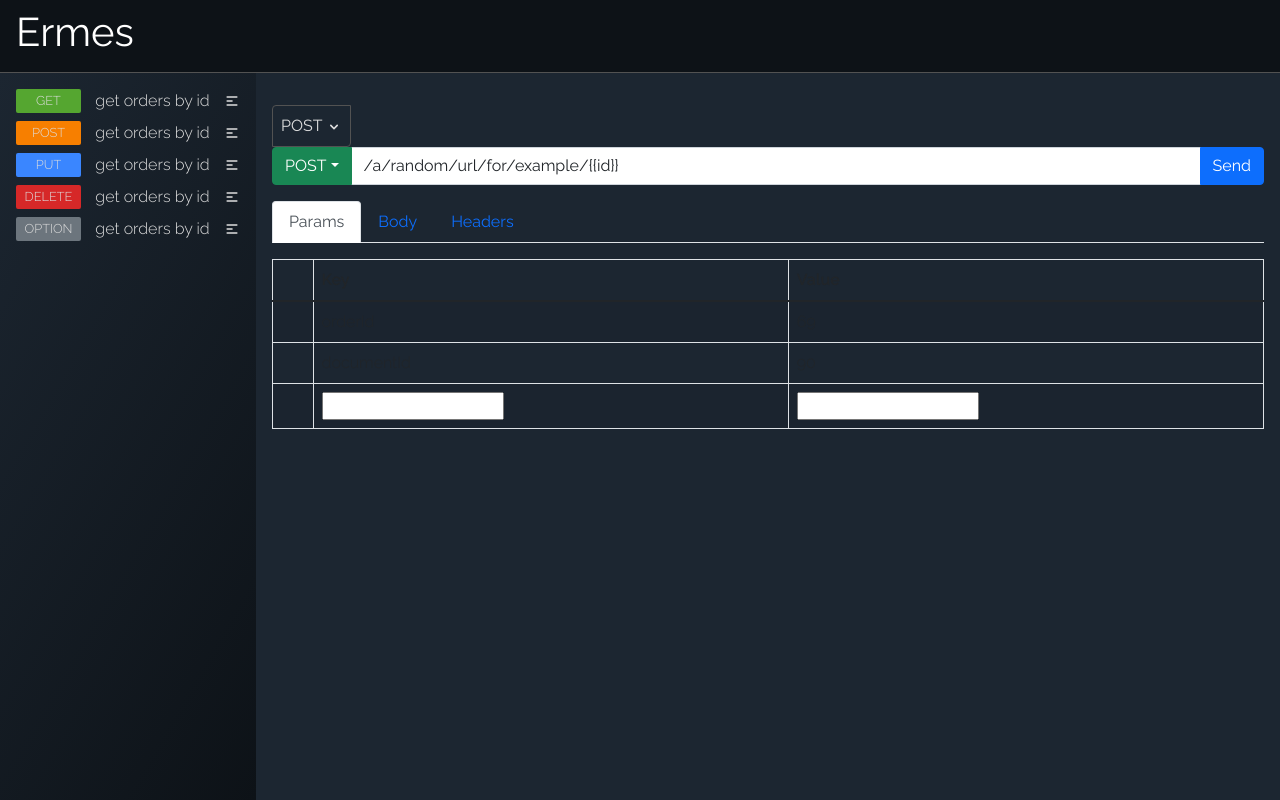
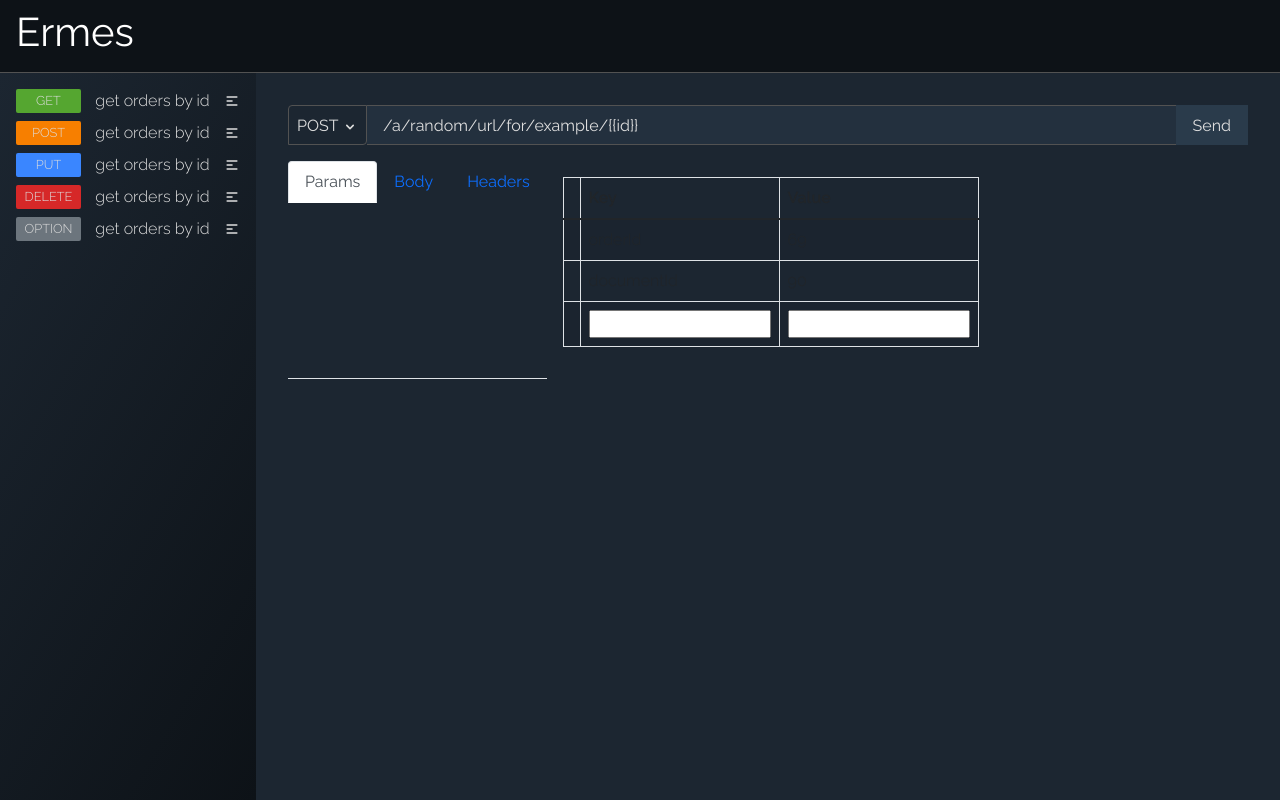
Before and after one commit to Nolex13/Ermes, a React (Create React App) app: page / in a window 1280 px wide. Built offline with nearby package versions, Linux system fonts and the light colour scheme.

Commit message:
Created some custom components removing bootstrap components

```diff
--- /dev/null
+++ b/src/components/Button/Button.tsx
@@ -0,0 +1,10 @@
+import styled from 'styled-components';
+
+export const Button = styled.button`
+	height: 40px;
+	border: none;
+	padding: 8px 16px;
+	background-color: ${p => p.theme.dark6};
+	color: ${p => p.theme.light1};
+	border: thin solid ${p => p.theme.dark6};
+`;
--- a/src/components/Dropdown.tsx
+++ b/src/components/Dropdown/Dropdown.tsx
@@ -9,6 +9,7 @@ const StyledButton = styled.button`
 	padding: 8px;
 	border: thin solid ${props => props.theme.light2};
 	border-radius: 4px 0 4px 0;
+	height: 40px;
 `;
 
 const DropdownGroup = styled.div`
@@ -43,9 +44,14 @@ const DropdownWrapper = styled.div`
 	position: relative;
 `;
 
-export const DropdownTest: FC = () => {
+interface Props {
+	defaultValue: string;
+	items: string[];
+}
+
+export const Dropdown: FC<Props> = ({ defaultValue, items }) => {
 	const [show, setShow] = useState(false);
-	const [value, setValue] = useState('POST');
+	const [value, setValue] = useState(defaultValue);
 
 	const onButtonClick = () => () => setShow(!show);
 
@@ -62,15 +68,11 @@ export const DropdownTest: FC = () => {
 			{show && (
 				<DropdownGroup>
 					<DropdownArrow />
-					<DropdownItem onClick={() => onItemClick('POST')}>POST</DropdownItem>
-					<DropdownItem onClick={() => onItemClick('GET')}>GET</DropdownItem>
-					<DropdownItem onClick={() => onItemClick('PUT')}>PUT</DropdownItem>
-					<DropdownItem onClick={() => onItemClick('DELETE')}>
-						DELETE
-					</DropdownItem>
-					<DropdownItem onClick={() => onItemClick('OPTION')}>
-						OPTION
-					</DropdownItem>
+					{items.map(item => (
+						<DropdownItem onClick={() => onItemClick(item)}>
+							{item}
+						</DropdownItem>
+					))}
 				</DropdownGroup>
 			)}
 		</DropdownWrapper>
--- /dev/null
+++ b/src/components/Input/Input.tsx
@@ -0,0 +1,13 @@
+import styled from 'styled-components';
+
+export const Input = styled.input`
+	box-sizing: border-box;
+	background-color: ${props => props.theme.dark5};
+	color: ${p => p.theme.light1};
+	border: thin solid ${p => p.theme.light2};
+	border-right: none;
+	border-left: none;
+	height: 40px;
+	padding: 8px 16px;
+	flex: 1 1;
+`;
--- a/src/components/Main.tsx
+++ b/src/components/Main.tsx
@@ -1,16 +1,12 @@
 import styled from 'styled-components';
 import { FC } from 'react';
-import {
-	Dropdown,
-	FormControl,
-	InputGroup,
-	Button,
-	Tabs,
-	Tab,
-} from 'react-bootstrap';
+import { Tab, Tabs } from 'react-bootstrap';
 import { ParamsTab } from './ParamsTab';
 import { BodyTab } from './BodyTab';
-import { DropdownTest } from './Dropdown';
+import { Dropdown } from './Dropdown/Dropdown';
+import { Input } from './Input/Input';
+import { Button } from './Button/Button';
+import { Row } from './Row/row';
 
 const MainWrapper = styled.div`
 	background: ${props => props.theme.dark4};
@@ -19,28 +15,15 @@ const MainWrapper = styled.div`
 	min-height: 100%;
 `;
 
-const Row = styled.div`
-	margin-top: 16px;
-	margin-bottom: 16px;
-`;
-
 export const Main: FC = () => (
 	<MainWrapper>
 		<Row>
-			<DropdownTest />
-			<InputGroup>
-				<Dropdown>
-					<Dropdown.Toggle variant="success">POST</Dropdown.Toggle>
-					<Dropdown.Menu>
-						<Dropdown.Item href="#/action-1">GET</Dropdown.Item>
-						<Dropdown.Item href="#/action-2">DELETE</Dropdown.Item>
-						<Dropdown.Item href="#/action-3">PUT</Dropdown.Item>
-						<Dropdown.Item href="#/action-3">OPTION</Dropdown.Item>
-					</Dropdown.Menu>
-				</Dropdown>
-				<FormControl value="/a/random/url/for/example/{{id}}" />
-				<Button>Send</Button>
-			</InputGroup>
+			<Dropdown
+				defaultValue="POST"
+				items={['POST', 'GET', 'PUT', 'DELETE', 'OPTION']}
+			/>
+			<Input value="/a/random/url/for/example/{{id}}" />
+			<Button> Send </Button>
 		</Row>
 		<Row>
 			<Tabs defaultActiveKey="params">
--- /dev/null
+++ b/src/components/Row/row.tsx
@@ -0,0 +1,9 @@
+import styled from 'styled-components';
+
+export const Row = styled.div`
+	padding: 0 16px;
+	margin-top: 16px;
+	margin-bottom: 16px;
+	display: flex;
+	flex-direction: row;
+`;
```
